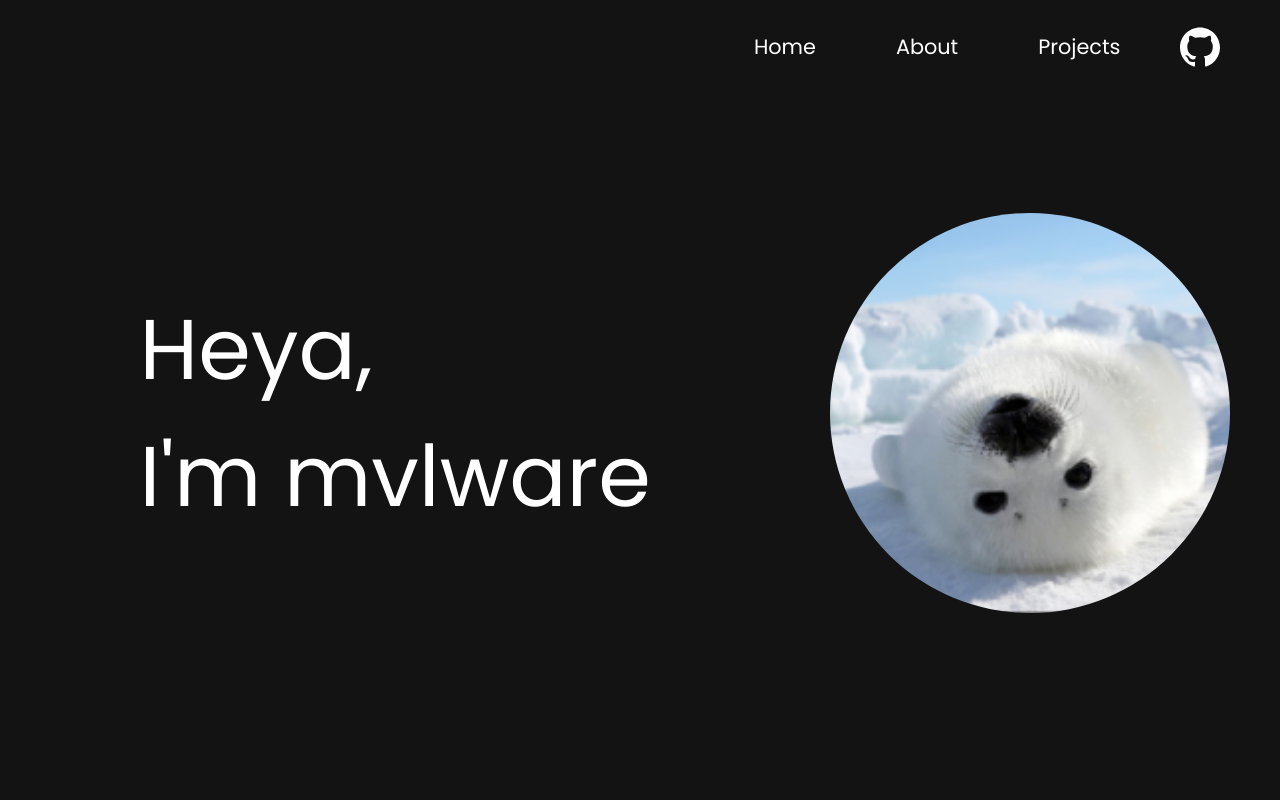
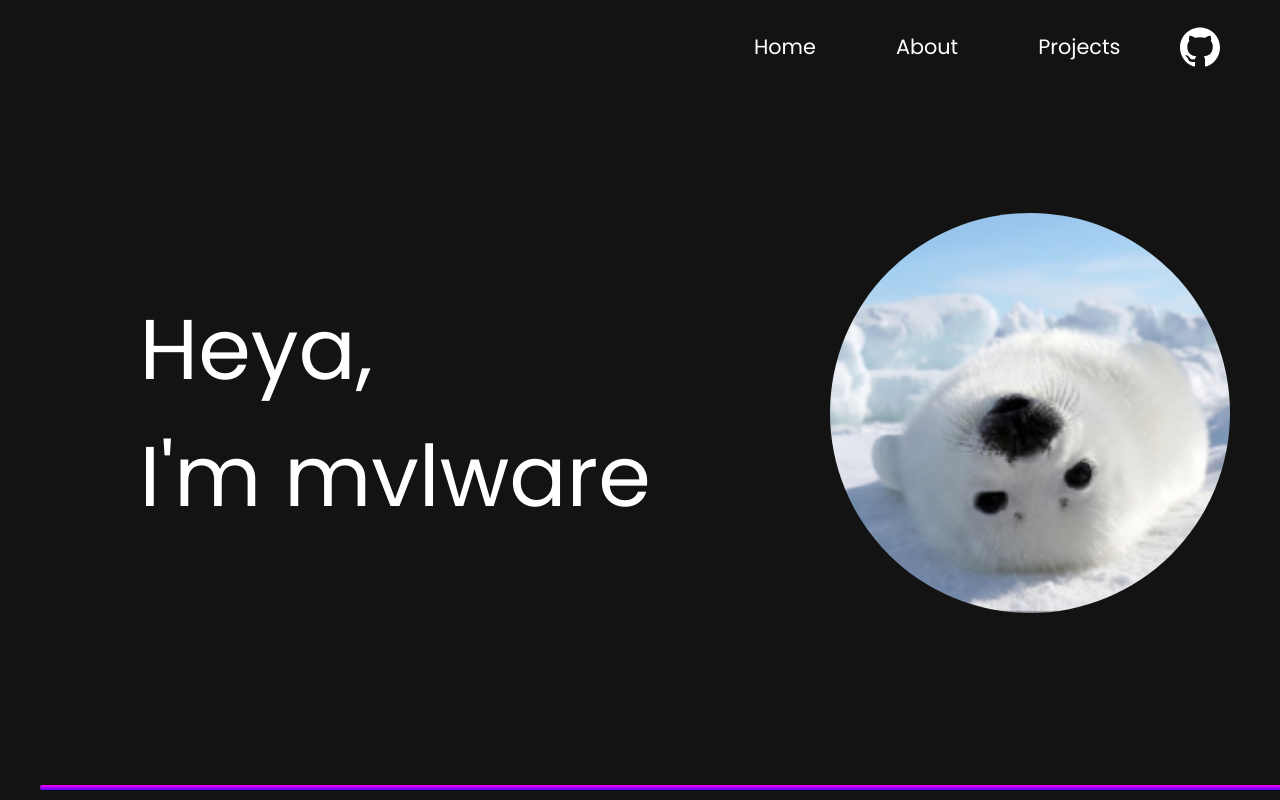
Before and after one commit to mvlwarekekw/mvlware.xyz, a Vue app: page / in a window 1280 px wide. Built offline with nearby package versions, Linux system fonts and the light colour scheme.

Commit message:
feat: add gradient bar to bottom of  the screen

```diff
--- /dev/null
+++ b/src/components/GradientBar.vue
@@ -0,0 +1,20 @@
+<script setup lang="ts">
+
+</script>
+
+<template>
+<div class="gradient-bar">
+
+</div>
+</template>
+
+<style scoped>
+.gradient-bar {
+  position: fixed;
+  bottom: 10px;
+  background: linear-gradient(#ff00f2, #5300ff);
+  width: 99vw;
+  height: 5px;
+  border-radius: 20px;
+}
+</style>
--- a/src/views/HomeView.vue
+++ b/src/views/HomeView.vue
@@ -2,11 +2,13 @@
 
 import Navbar from "@/components/Navbar.vue";
 import Hero from "@/components/Hero.vue";
+import GradientBar from "@/components/GradientBar.vue";
 </script>
 
 <template>
   <div class="container">
     <Navbar />
     <Hero />
+    <GradientBar />
   </div>
 </template>
```
